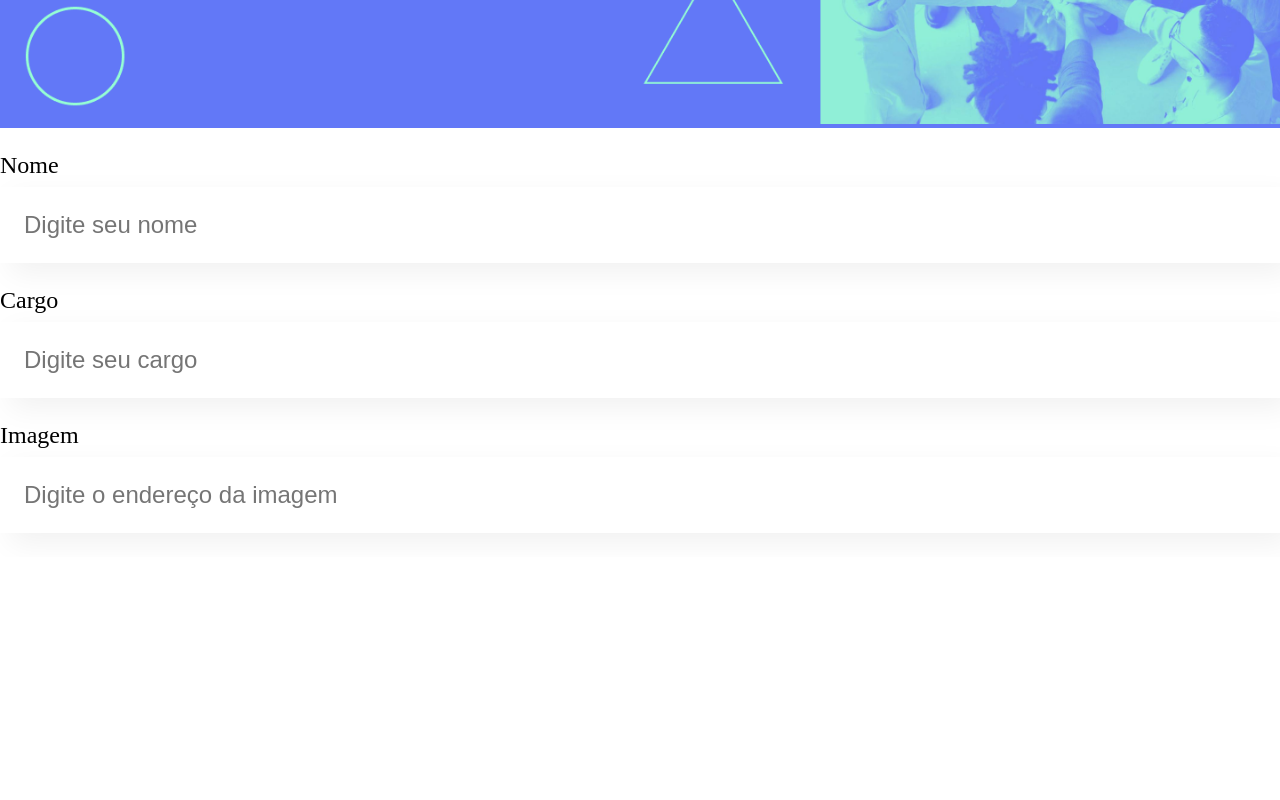
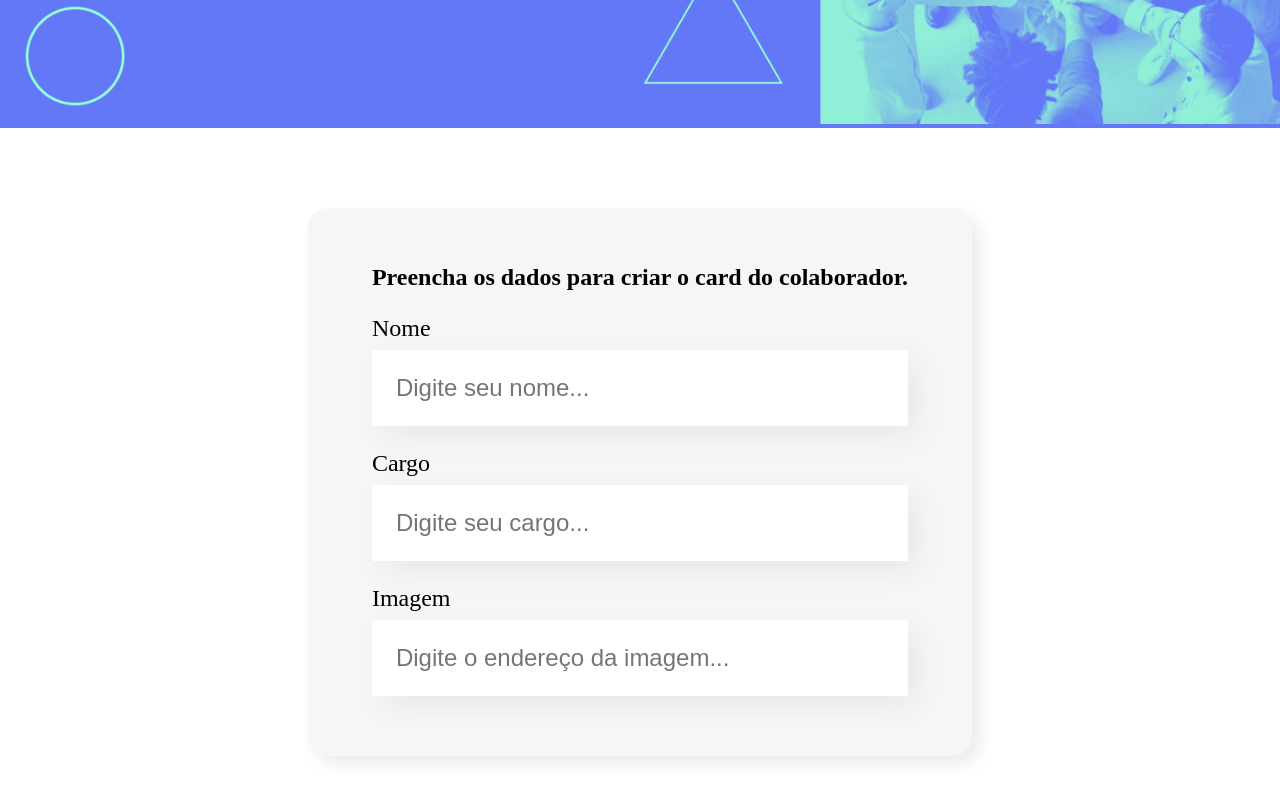
Before and after one commit to Extracoffe/projeto-organo-com-react, a React (Vite) app: page / in a window 1280 px wide. Shown: the part 370-1170 px from the top of the page. Before the commit the page ends 927 px from the top, so only its background shows below. Built offline with nearby package versions, Linux system fonts and the light colour scheme.

Commit message:
Adicionei e estilizei os formulários, criando uma pasta com arquivos próprios para ele.

```diff
--- a/src/App.jsx
+++ b/src/App.jsx
@@ -1,13 +1,11 @@
 import Banner from "./componentes/Banner/Banner.jsx";
-import CampoTexto from "./componentes/CampoTexto";
+import Formulario from "./componentes/formulario/index.jsx";
 
 function App() {
   return (
     <div className="App">
       <Banner />
-      <CampoTexto label="Nome" placeholder="Digite seu nome" />
-      <CampoTexto label="Cargo" placeholder="Digite seu cargo" />
-      <CampoTexto label="Imagem" placeholder="Digite o endereço da imagem" />
+      <Formulario />
     </div>
   );
 }
--- a/src/componentes/CampoTexto/index.jsx
+++ b/src/componentes/CampoTexto/index.jsx
@@ -1,10 +1,13 @@
+/* eslint-disable react/prop-types */
 import "./CampoTexto.css";
 
 const CampoTexto = (props) => {
+  const placeholderModificada = `${props.placeholder}...`;
+
   return (
     <div className="campo-texto">
       <label>{props.label}</label>
-      <input placeholder={props.placeholder} />
+      <input placeholder={placeholderModificada} />
     </div>
   );
 };
--- /dev/null
+++ b/src/componentes/formulario/formulario.css
@@ -0,0 +1,13 @@
+.formulario {
+  display: flex;
+  justify-content: center;
+  margin: 80px 0;
+}
+
+.formulario form {
+  max-width: 80%;
+  background-color: #f6f6f6;
+  border-radius: 20px;
+  padding: 36px 64px;
+  box-shadow: 8px 8px 16px rgba(0, 0, 0, 0.08);
+}
--- /dev/null
+++ b/src/componentes/formulario/index.jsx
@@ -0,0 +1,17 @@
+import CampoTexto from "../CampoTexto";
+import "./formulario.css";
+
+const Formulario = () => {
+  return (
+    <section className="formulario">
+      <form>
+        <h2>Preencha os dados para criar o card do colaborador.</h2>
+        <CampoTexto label="Nome" placeholder="Digite seu nome" />
+        <CampoTexto label="Cargo" placeholder="Digite seu cargo" />
+        <CampoTexto label="Imagem" placeholder="Digite o endereço da imagem" />
+      </form>
+    </section>
+  );
+};
+
+export default Formulario;
```
